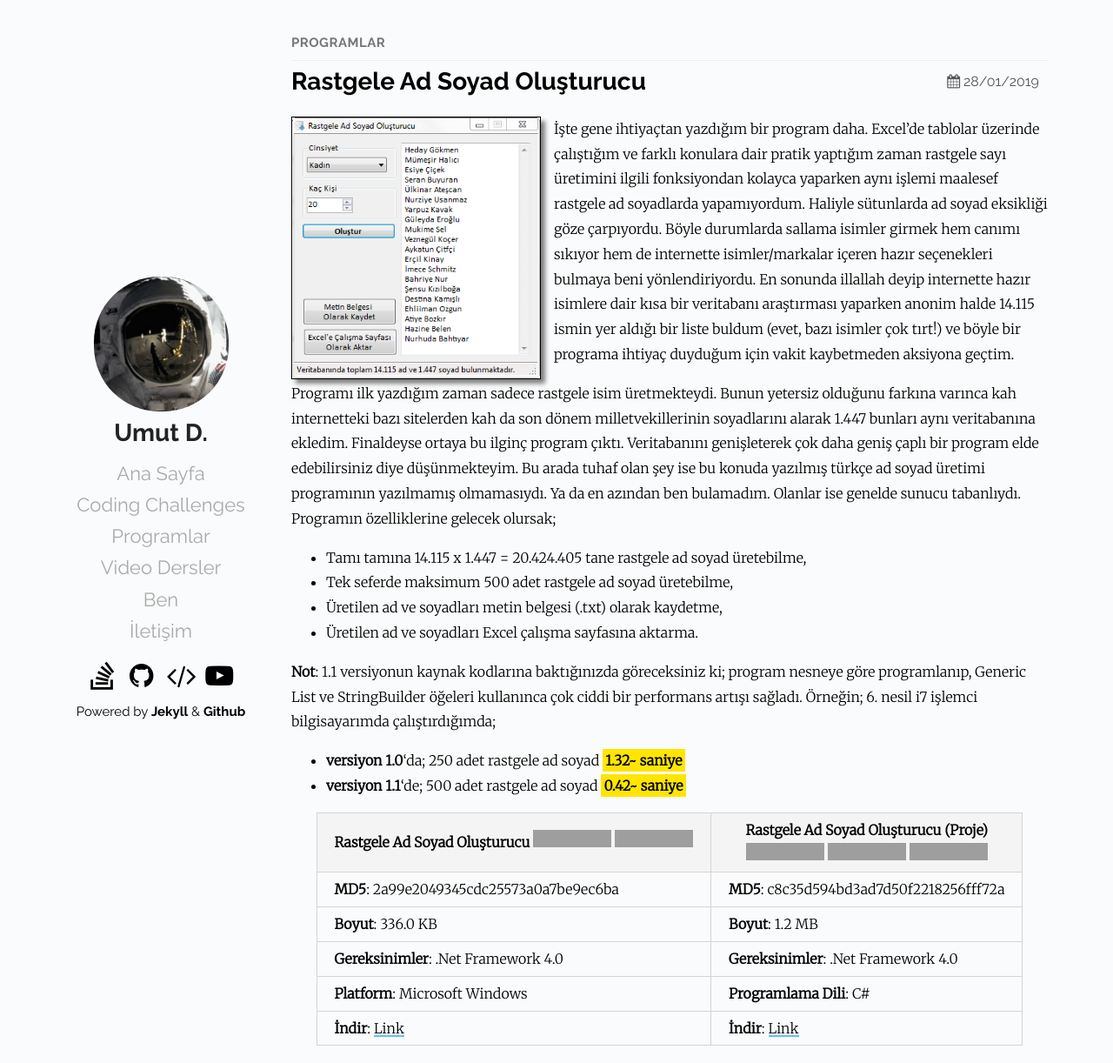
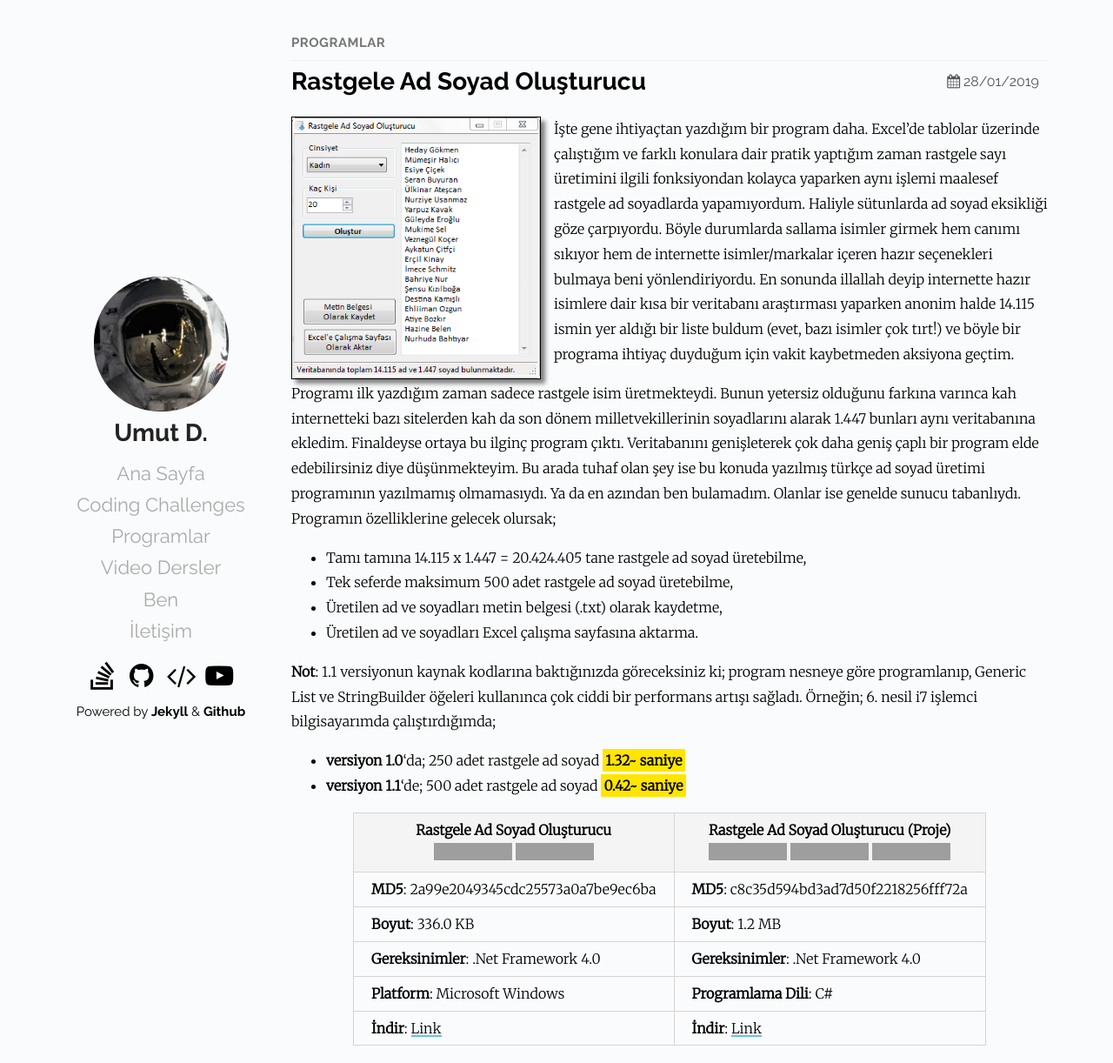
Before and after one commit to Umut-D/umutd.com, a Jekyll site: the page built from _posts/programlar/2019-01-28-rastgele-ad-soyad-olusturucu.md, in a window 1280 px wide and 1222 px high. Shown: the whole window at 87% size. Built offline with Jekyll 4.4.1, drawn with Linux system fonts in a browser that asks for light colours; grey boxes are pictures that could not be loaded.

Commit message:
sayfa duzeltmesi yapildi

```diff
--- a/_posts/programlar/2019-01-28-rastgele-ad-soyad-olusturucu.md
+++ b/_posts/programlar/2019-01-28-rastgele-ad-soyad-olusturucu.md
@@ -20,7 +20,7 @@
 - **versiyon 1.1**'de; 500 adet rastgele ad soyad *0.42~ saniye*
 
 {:.tablo-ortali}
-| Rastgele Ad Soyad Oluşturucu ![Versiyon](https://img.shields.io/badge/Versiyon-1.1-blueviolet.svg?style=flat) ![Durum](https://img.shields.io/badge/Durum-Çalışıyor-success.svg?style=flat) | Rastgele Ad Soyad Oluşturucu (Proje)<br>![Lisans](https://img.shields.io/badge/Lisans-MIT-blue.svg?style=flat) ![Durum](https://img.shields.io/badge/Proje-Sonlandırıldı-lightgray.svg?style=flat) ![Arşiv](https://img.shields.io/badge/Arşiv-orange.svg?style=flat)|
+| Rastgele Ad Soyad Oluşturucu <br>![Versiyon](https://img.shields.io/badge/Versiyon-1.1-blueviolet.svg?style=flat) ![Durum](https://img.shields.io/badge/Durum-Çalışıyor-success.svg?style=flat) | Rastgele Ad Soyad Oluşturucu (Proje)<br>![Lisans](https://img.shields.io/badge/Lisans-MIT-blue.svg?style=flat) ![Durum](https://img.shields.io/badge/Proje-Sonlandırıldı-lightgray.svg?style=flat) ![Arşiv](https://img.shields.io/badge/Arşiv-orange.svg?style=flat)|
 |----------------------------------------- -|-------------------------------------------|
 | **MD5**: 2a99e2049345cdc25573a0a7be9ec6ba | **MD5**: c8c35d594bd3ad7d50f2218256fff72a |
 | **Boyut**: 336.0 KB                       | **Boyut**: 1.2 MB                         |
```
